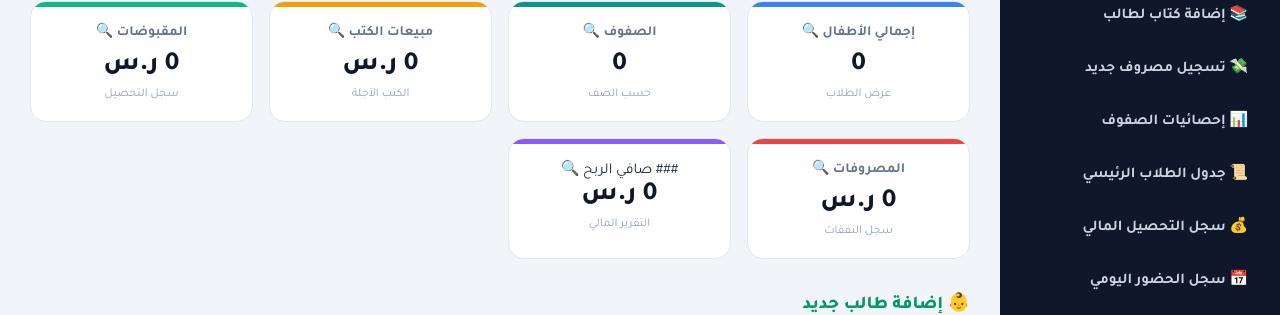
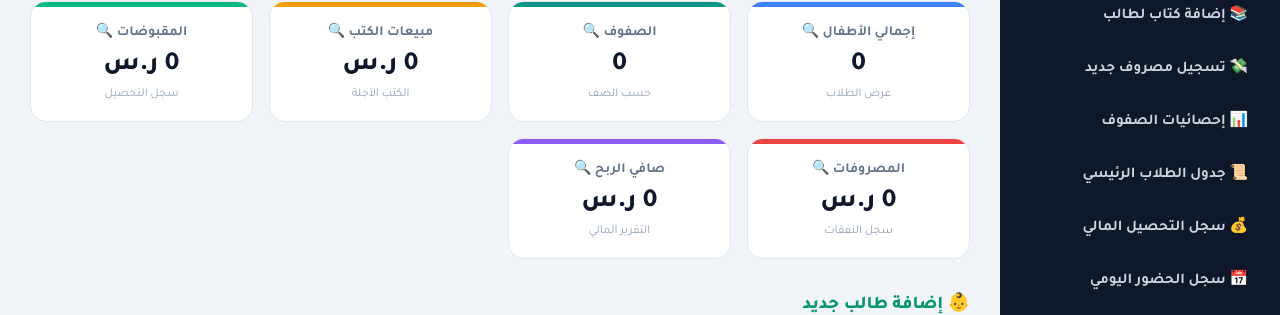
Before and after one commit to ahmedezzt647-lang/kindergarten-app, a website: page index.html in a window 1280 px wide. Shown: the part 154-469 px from the top of the page. Drawn offline with Linux system fonts and the light colour scheme; no server answers.

Commit message:
Update index.html

```diff
--- a/index.html
+++ b/index.html
@@ -88,7 +88,7 @@
         <div class="card orange" onclick="showBox('books-details-box')"><h3>مبيعات الكتب 🔍</h3><div class="number" id="total-books-sales">0 ر.س</div><div class="hint">الكتب الآجلة</div></div>
         <div class="card green" onclick="showBox('revenue-details-box')"><h3>المقبوضات 🔍</h3><div class="number" id="total-revenue">0 ر.س</div><div class="hint">سجل التحصيل</div></div>
         <div class="card red" onclick="showBox('expense-details-box')"><h3>المصروفات 🔍</h3><div class="number" id="total-expenses">0 ر.س</div><div class="hint">سجل النفقات</div></div>
-        <div class="card purple" onclick="showBox('profit-details-box')">### صافي الربح 🔍</h3><div class="number" id="net-profit">0 ر.س</div><div class="hint">التقرير المالي</div></div>
+        <div class="card purple" onclick="showBox('profit-details-box')"><h3>صافي الربح 🔍</h3><div class="number" id="net-profit">0 ر.س</div><div class="hint">التقرير المالي</div></div>
       </div>
 
       <div id="books-details-box" class="details-box"><div class="section-title orange"><span>📚 سجل مبيعات الكتب</span><button class="btn-toggle" onclick="hideBox('books-details-box')">إغلاق ✖</button></div><div class="table-responsive"><table><thead><tr><th>#</th><th>اسم الطالب</th><th>الكتاب</th><th>السعر</th><th>التاريخ</th><th>حذف</th></tr></thead><tbody id="books-table"></tbody></table></div></div>
@@ -166,10 +166,10 @@
       try { await fetch(url, { method: 'DELETE' }); } catch(e) {}
     }
 
-    // المعادلة الصحيحة للإدارة المالية:
-    // 1. شهر الالتحاق: إذا كان بعد يوم 15 -> نصف شهر (netMonthly / 2)، إذا قبل يوم 16 -> شهر كامل.
-    // 2. الشهور الكاملة اللاحقة بين شهر الالتحاق والشهر السابق للحالي -> شهور كاملة.
-    // 3. الشهر الحالي (أكتوبر) -> يُضاف دائماً كشهر كامل مقدماً.
+    // المعادلة الصحيحة المحسوبة بدقة تامة:
+    // 1. شهر الالتحاق: إذا كان بعد يوم 15 -> نصف شهر (netMonthly / 2). إذا كان قبل 16 -> شهر كامل.
+    // 2. الشهور اللاحقة الكاملة الفاصلة -> شهور كاملة (netMonthly لكل شهر).
+    // 3. الشهر الحالي (أكتوبر) -> يُضاف كاملاً كمقدمة.
     function calculateStudentFinancials(s, booksList) {
       const joinDate = new Date(s.join_date);
       const now = new Date();
@@ -189,14 +189,15 @@
       let descText = '';
 
       if (joinYear === nowYear && joinMonth === nowMonth) {
+        // التحاق في نفس الشهر الحالي
         const partCost = joinDay > 15 ? (netMonthly / 2) : netMonthly;
         totalTuition = Math.round(partCost);
         descText = joinDay > 15 ? 'نصف الشهر الحالي' : 'الشهر الحالي كامل';
       } else {
-        // شهر الالتحاق الأول
+        // شهر الالتحاق الأول (إذا بعد 15 = نصف شهر، إذا قبل = شهر كامل)
         const firstMonthCost = joinDay > 15 ? (netMonthly / 2) : netMonthly;
 
-        // عدد الشهور الكاملة تماماً بين شهر الالتحاق والشهر الذي يسبق الشهر الحالي
+        // الشهور الكاملة بين شهر الالتحاق والشهر السابق للشهر الحالي
         let fullMonths = (nowYear - joinYear) * 12 + (nowMonth - joinMonth) - 1;
         if (fullMonths < 0) fullMonths = 0;
         const fullMonthsCost = fullMonths * netMonthly;
```
